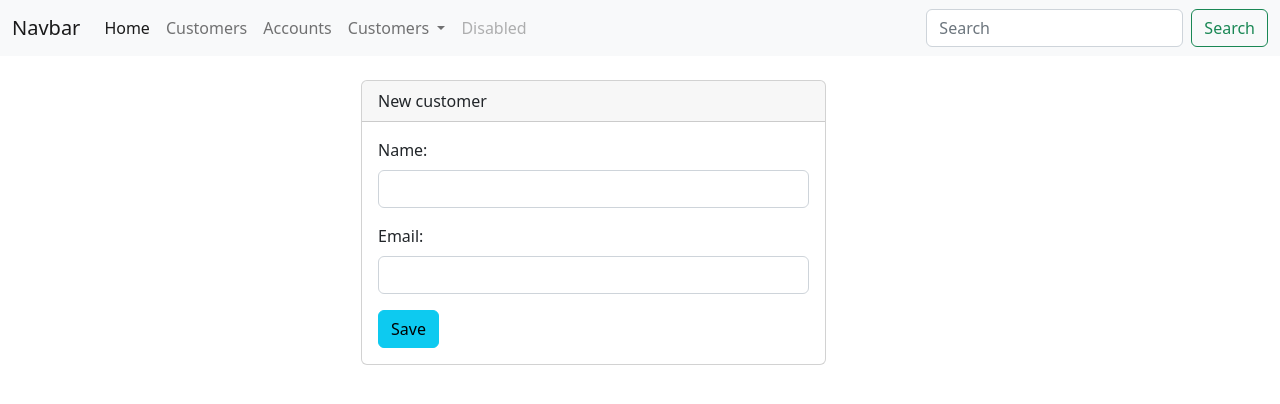
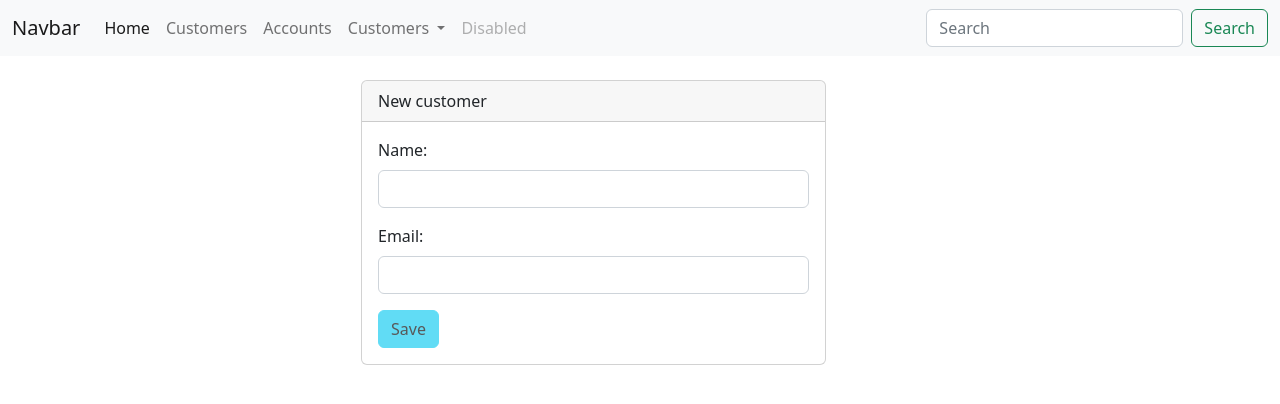
Before and after one commit to DOUHIChaimae/DOUHI_Chaimae_JEE, an Angular app in the folder digital-banking-web/: page /new-customer in a window 1280 px wide. Shown: the top 404 px of the page. Built offline with nearby package versions, Linux system fonts and the light colour scheme.

Commit message:
adding some validators

```diff
--- a/digital-banking-web/src/app/new-customer/new-customer.component.html
+++ b/digital-banking-web/src/app/new-customer/new-customer.component.html
@@ -11,7 +11,7 @@
           <label class="form-label">Email:</label>
           <input type="text" formControlName="email" class="form-control">
         </div>
-        <button class="btn btn-info">Save</button>
+        <button [disabled]="!newCustomerFormGroup.valid" class="btn btn-info">Save</button>
       </form>
     </div>
   </div>
--- a/digital-banking-web/src/app/new-customer/new-customer.component.ts
+++ b/digital-banking-web/src/app/new-customer/new-customer.component.ts
@@ -1,5 +1,5 @@
 import {Component, OnInit} from '@angular/core';
-import {FormBuilder, FormGroup} from "@angular/forms";
+import {FormBuilder, FormGroup, Validators} from "@angular/forms";
 import {Customer} from "../model/customer.model";
 import {CustomerService} from "../services/customer.service";
 
@@ -16,8 +16,8 @@
 
   ngOnInit(): void {
     this.newCustomerFormGroup = this.fb.group({
-      name: this.fb.control(null),
-      email: this.fb.control(null)
+      name: this.fb.control(null, [Validators.required, Validators.minLength(4)]),
+      email: this.fb.control(null, [Validators.required, Validators.email])
     });
   }
 
```
